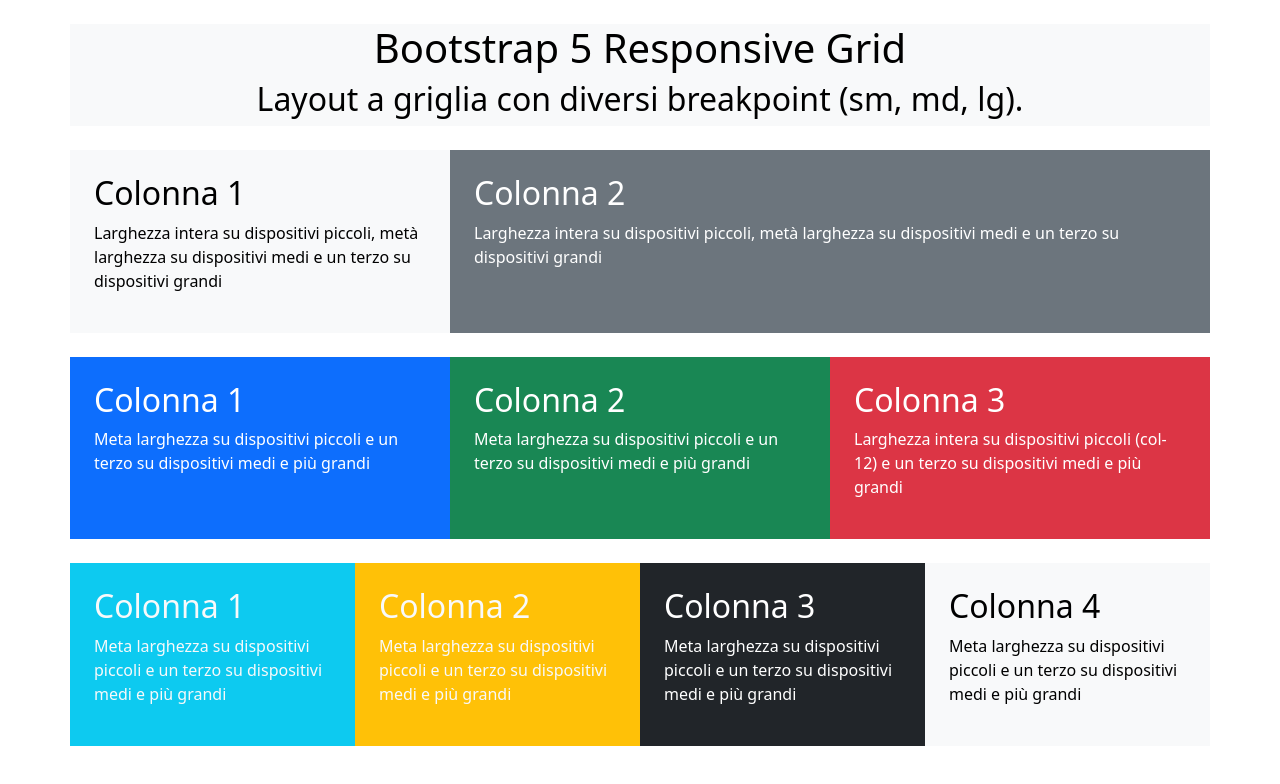
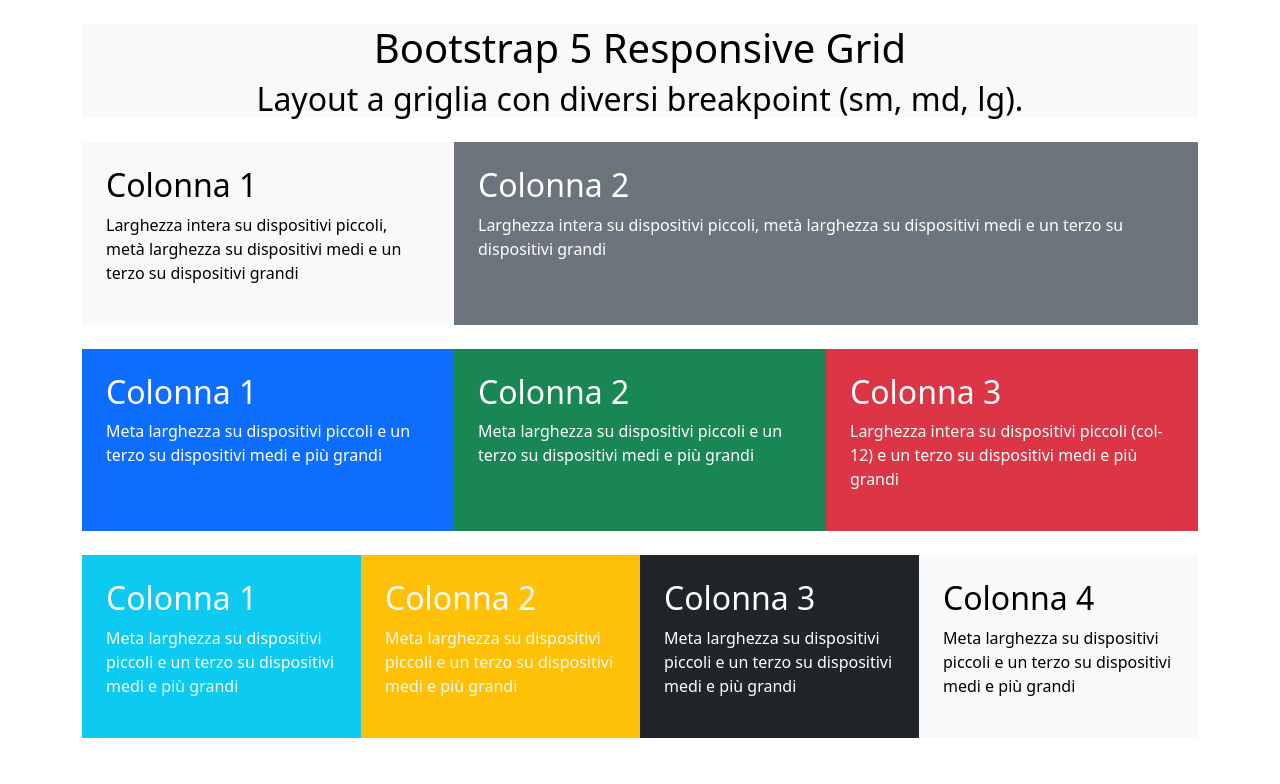
Before and after one commit to Aj-Herrera-99/htmlcss-bootstrap-layout, a plain HTML site: page index.html in a window 1280 px wide. Drawn offline with nearby package versions, Linux system fonts and the light colour scheme.

Commit message:
Revert "refactoring. Tolti divs di troppo"
This reverts commit ebf461bae5731486f80a088d720d9bf682e29023.

```diff
--- a/index.html
+++ b/index.html
@@ -11,15 +11,15 @@
 </head>
 
 <body>
-    <!-- wrapper -->
     <div class="container my-4">
         <!-- Title -->
-        <div class="row text-center text-bg-light">
+        <div class="container text-center text-bg-light">
             <h1>Bootstrap 5 Responsive Grid</h1>
             <h2 class="fw-light">Layout a griglia con diversi breakpoint (sm, md, lg).</h2>
         </div>
         <!-- container 1 -->
-        <div class="row row-cols-sm-2 my-4">
+        <div class="container my-4">
+            <div class="row row-cols-sm-2">
                 <div class="text-bg-light p-4 col-md-4">
                     <h2>Colonna 1</h2>
                     <p>Larghezza intera su dispositivi piccoli, metà larghezza su dispositivi medi e un terzo su
@@ -33,8 +33,10 @@
                         grandi</p>
                 </div>
             </div>
+        </div>
         <!-- container 2 -->
-        <div class="row row-cols-2 row-cols-sm-3 my-4">
+        <div class="container my-4">
+            <div class="row row-cols-2 row-cols-sm-3">
                 <div class="text-bg-primary p-4">
                     <h2>Colonna 1</h2>
                     <p>Meta larghezza su dispositivi piccoli e un terzo su dispositivi
@@ -52,8 +54,10 @@
                     </p>
                 </div>
             </div>
+        </div>
         <!-- container 3 -->
-        <div class="row row-cols-2 row-cols-sm-4 my-4">
+        <div class="container my-4">
+            <div class="row row-cols-2 row-cols-sm-4">
                 <div class="bg-info text-light p-4">
                     <h2>Colonna 1</h2>
                     <p>Meta larghezza su dispositivi piccoli e un terzo su dispositivi
@@ -76,6 +80,7 @@
                 </div>
             </div>
         </div>
+    </div>
 
     <!-- script -->
     <script src="https://cdn.jsdelivr.net/npm/bootstrap@5.3.3/dist/js/bootstrap.bundle.min.js"
```
Lines whose indentation alone changed are shown as unchanged.
